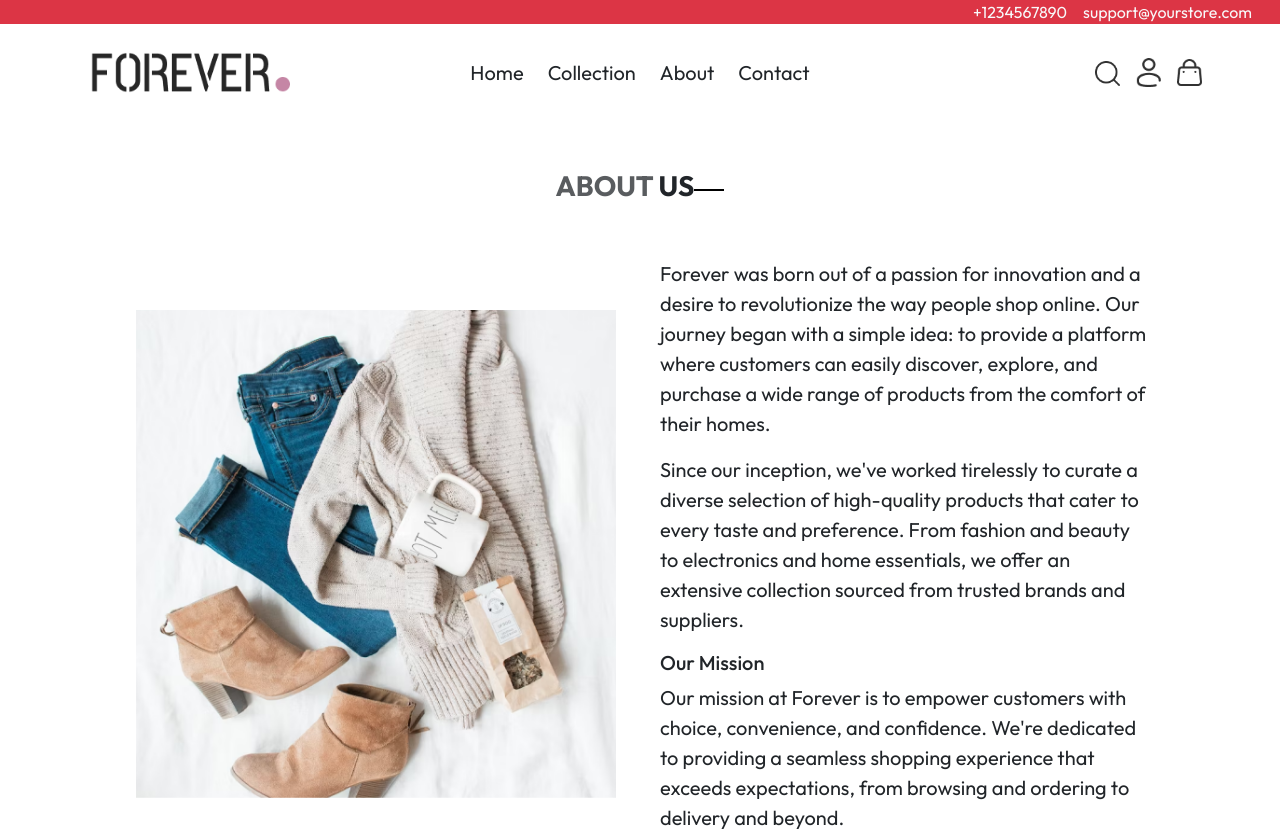
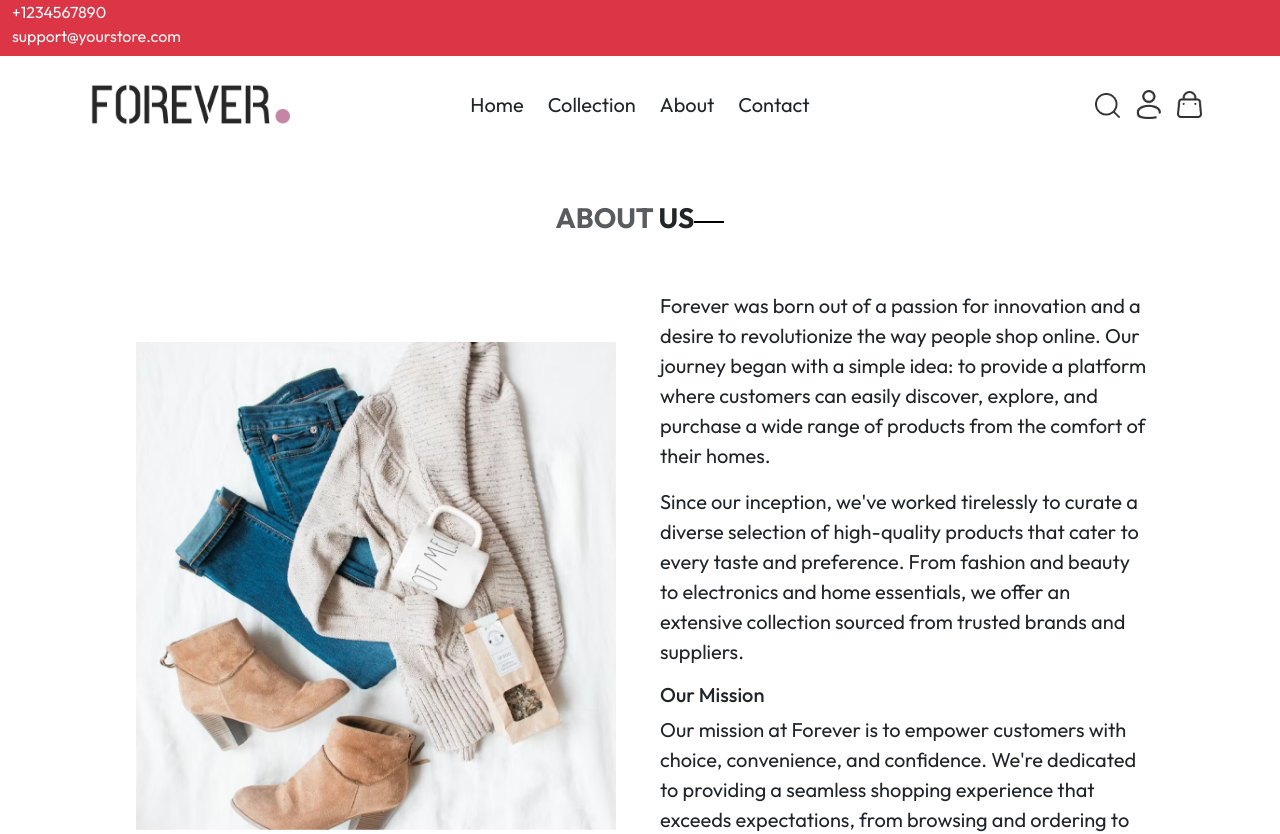
Before and after one commit to johnjerry8749/E-commerce, a React (Vite) app in the folder Client/: page /About in a window 1280 px wide. Shown: the top 834 px of the page. Built offline with nearby package versions, Linux system fonts and the light colour scheme; no server answers.

Commit message:
Update navigation logic and adjust layout alignment in Navbar component

```diff
--- a/Client/src/components/common/Navbar.jsx
+++ b/Client/src/components/common/Navbar.jsx
@@ -38,7 +38,7 @@ const Navbar = () => {
   // LOGIN / PROFILE PAGE
   const Userpage = () => {
     if (user) {
-      navigate("/Profile");
+      navigate("/");
     } else {
       navigate("/Login");
     }
@@ -49,9 +49,9 @@ const Navbar = () => {
       {/* =========================
           TOP INFO BAR
       ========================== */}
-      <div className="bg-danger text-light text-end">
+      <div className="bg-danger text-light text-start">
         <div className="container-fluid">
-          <div className="d-flex justify-content-end align-items-center gap-3 pe-3">
+          <div className=" justify-content-start pe-3 pb-2">
             <p className="mb-0">+1234567890</p>
             <p className="mb-0">support@yourstore.com</p>
           </div>
```
